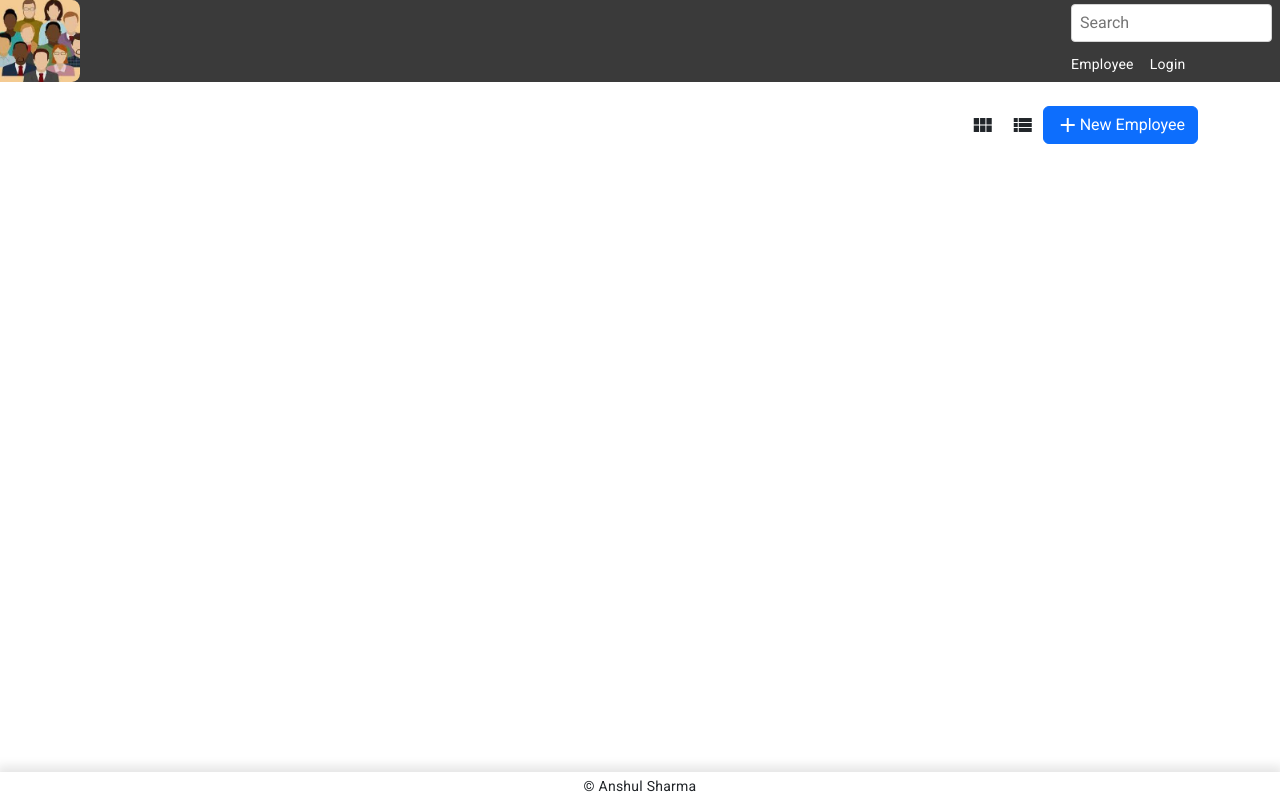
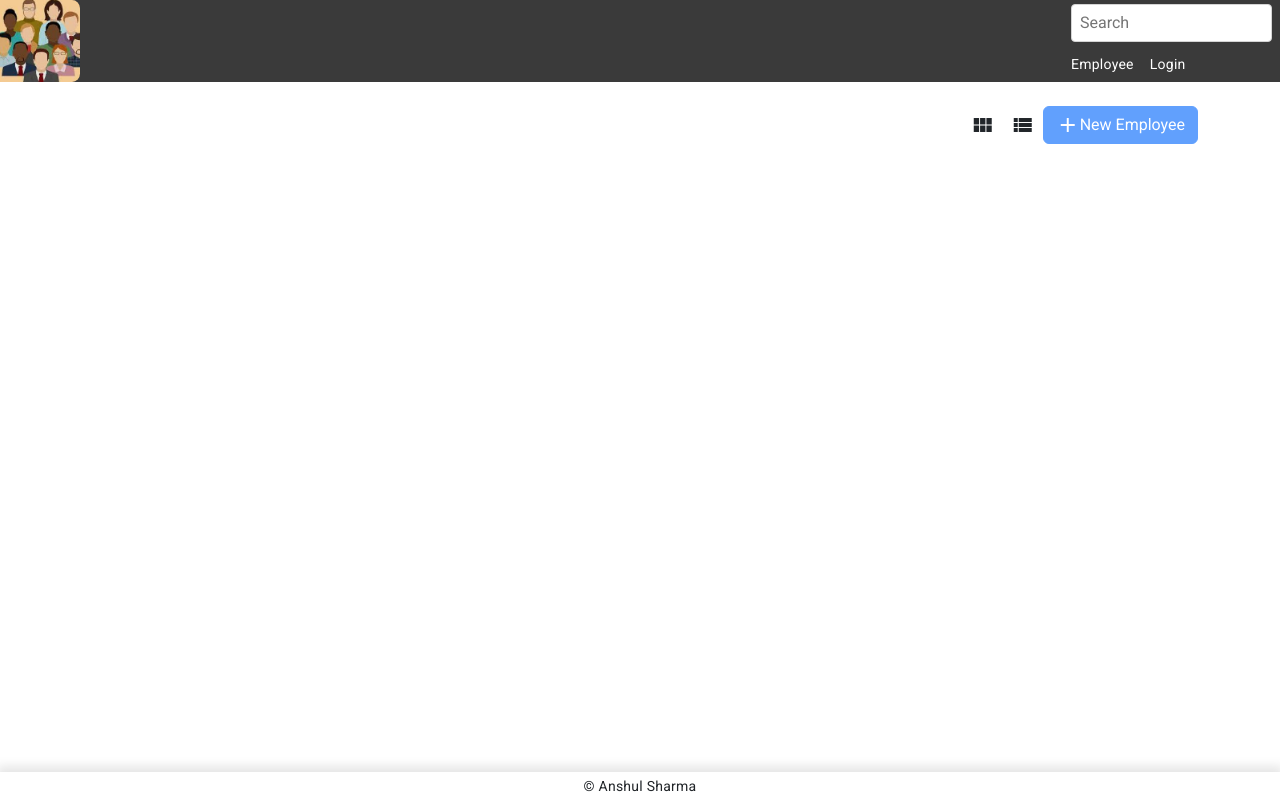
Before and after one commit to Als1510/Employee-Manager, an Angular app: page /employee in a window 1280 px wide. Built offline with nearby package versions, Linux system fonts and the light colour scheme.

Commit message:
feat: Disable add employee button wher user is not logged in

```diff
--- a/src/app/pages/employee/employee.component.html
+++ b/src/app/pages/employee/employee.component.html
@@ -2,7 +2,7 @@
   <div class="d-flex flex-row justify-content-end align-items-center">
     <mat-icon class="mx-2 pointer" [class.selected_style]="viewStyle == 'grid'" (click)="changeStyle('grid')">view_module</mat-icon>
     <mat-icon class="mx-2 pointer" [class.selected_style]="viewStyle == 'list'" (click)="changeStyle('list')">view_list</mat-icon>
-    <button class="btn btn-primary align-self-end d-flex align-items-center" (click)="addEmployee()">
+    <button class="btn btn-primary align-self-end d-flex align-items-center" (click)="addEmployee()" [disabled]="!isLoggedIn">
       <mat-icon>add</mat-icon> New Employee
     </button>
   </div>
```
